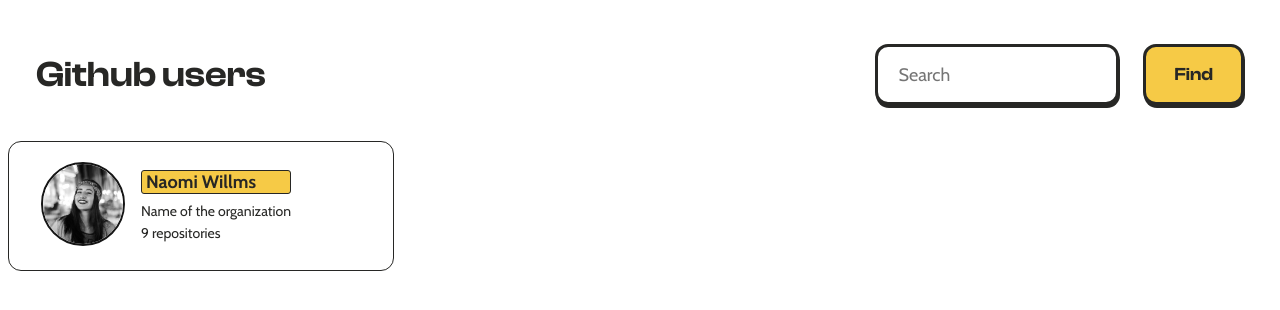
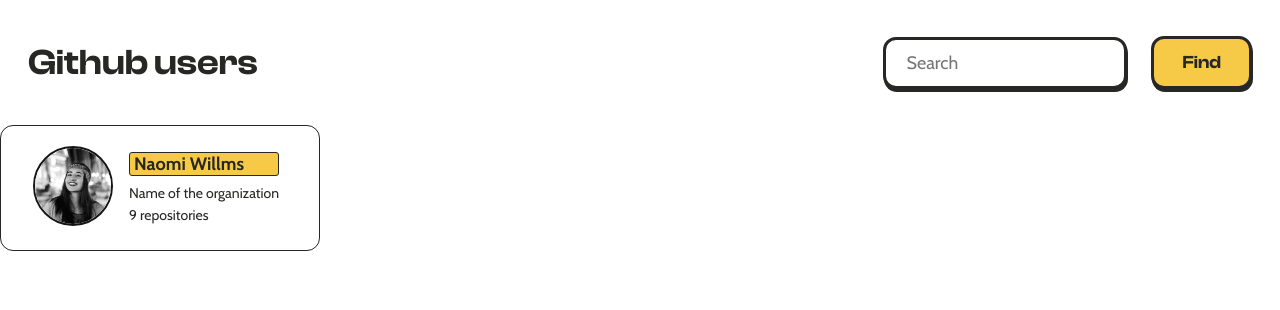
Before and after one commit to egorova-sofya/fancy-github-users, a React (Vite) app: page /users in a window 1280 px wide. Shown: the top 310 px of the page. Built offline with nearby package versions, Linux system fonts and the light colour scheme.

Commit message:
fixed paddings

```diff
--- a/src/components/Button/Button.css
+++ b/src/components/Button/Button.css
@@ -3,12 +3,11 @@
   font-family: var(--font-accent);
   font-size: 18px;
   font-weight: 600;
-
   border-radius: var(--border-radius-medium);
   border: 3px solid var(--black);
   background: var(--yellow);
   box-shadow: var(--primary-shadow-medium);
-  padding: 16px 28px;
+  padding: 12px 28px;
 }
 
 .button:focus,
--- a/src/components/Button/Button.tsx
+++ b/src/components/Button/Button.tsx
@@ -1,5 +1,5 @@
-import React, { FC, ReactNode } from 'react';
-import './Button.css';
+import { FC, ReactNode } from "react";
+import "./Button.css";
 
 interface Props {
   children: ReactNode;
--- a/src/components/Header/Header.css
+++ b/src/components/Header/Header.css
@@ -18,5 +18,6 @@
 
 .header__search-form {
   display: flex;
+  align-items: center;
   gap: 24px;
 }
--- a/src/components/Input/Input.css
+++ b/src/components/Input/Input.css
@@ -9,7 +9,7 @@
   font-style: normal;
   font-weight: 400;
   box-shadow: var(--primary-shadow-medium);
-  padding: 16px 20px;
+  padding: 12px 20px;
   background-color: var(--white);
   border: 3px solid var(--black);
   border-radius: var(--border-radius-medium);
--- a/src/index.css
+++ b/src/index.css
@@ -33,6 +33,12 @@
   outline-offset: 6px;
 }
 
+* {
+  margin: 0;
+  padding: 0;
+  box-sizing: border-box;
+}
+
 body {
   font-family: var(--font-primary);
   background-color: var(--white);
```
